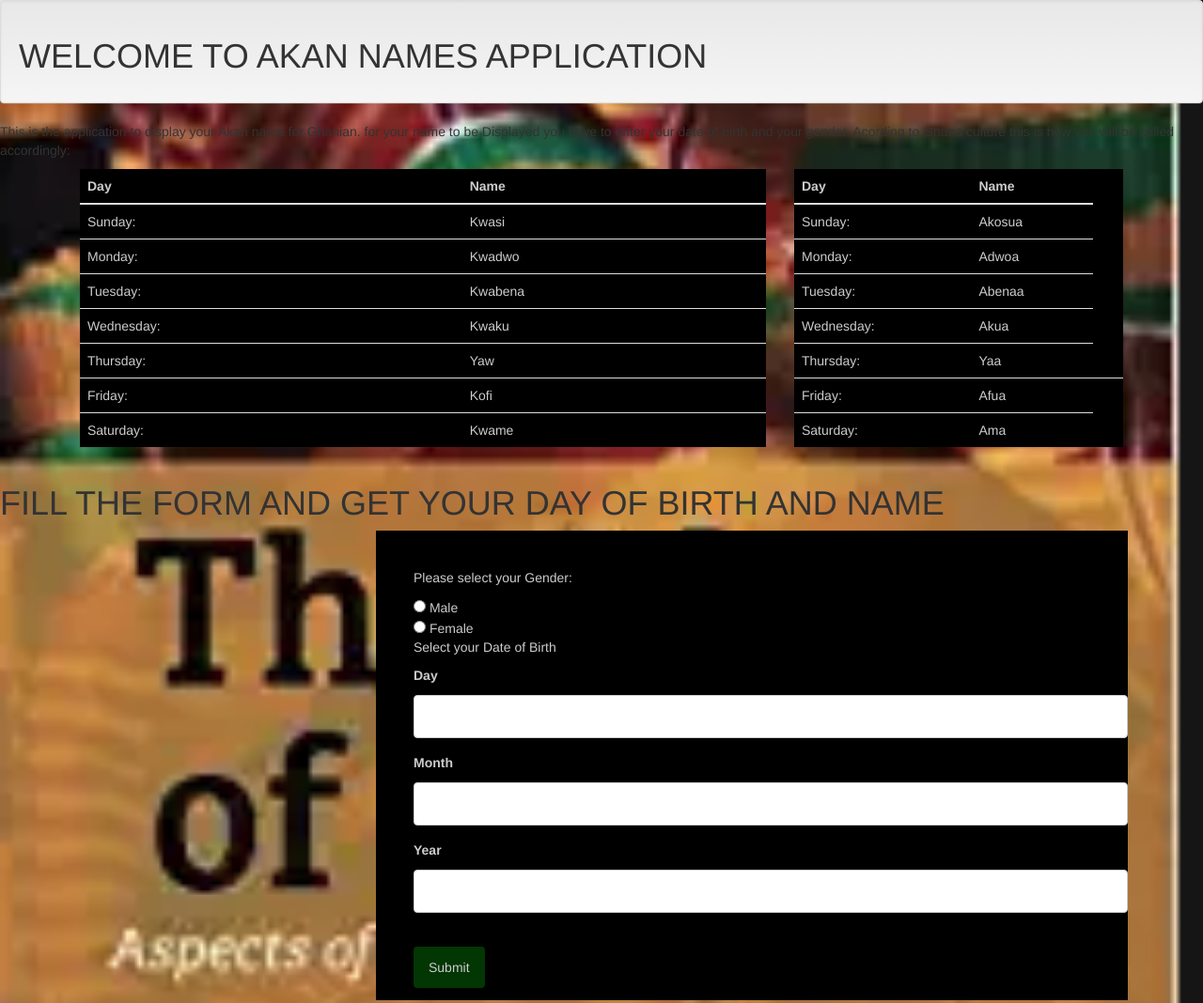
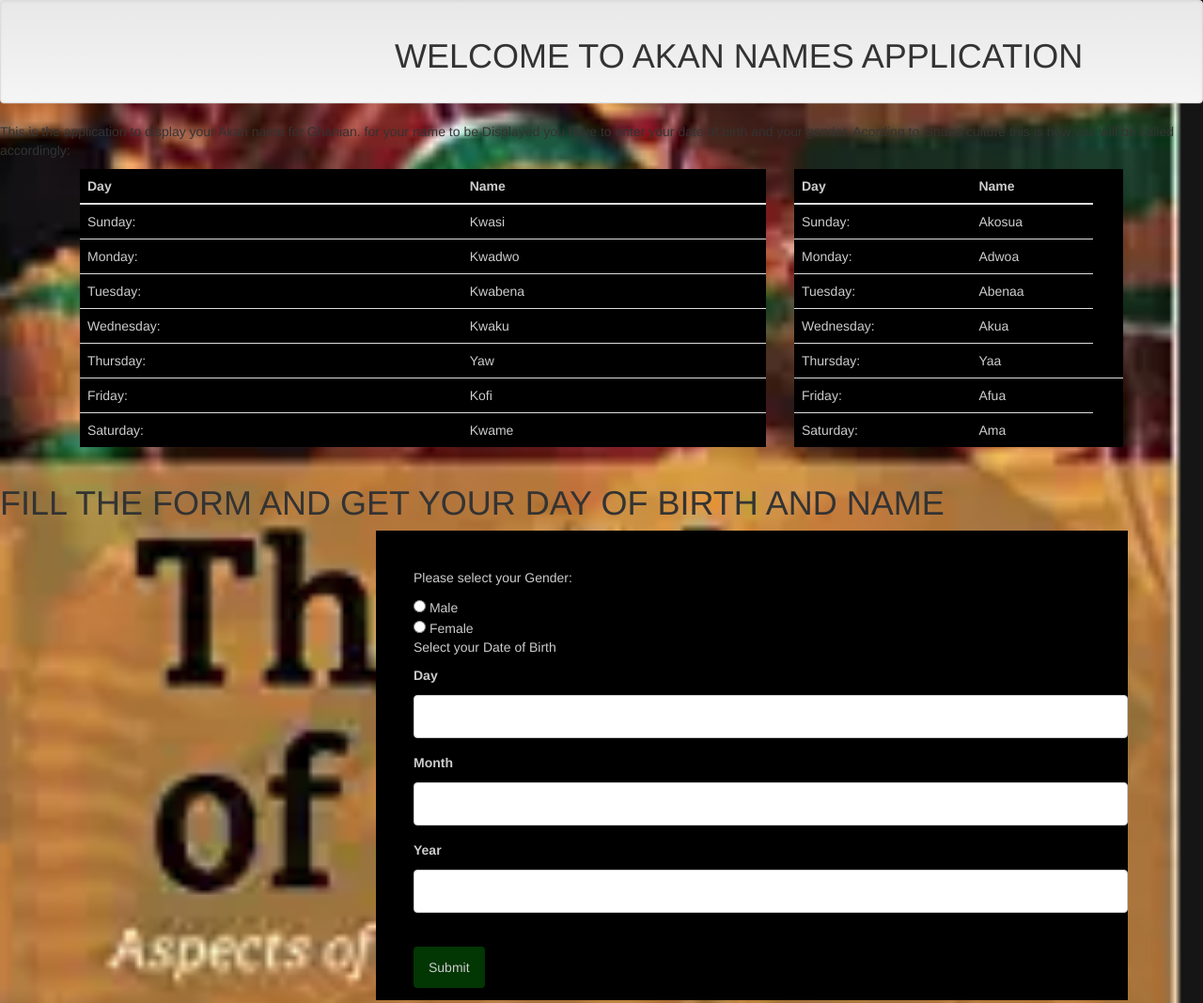
Before and after one commit to laetitia123/Akan-Name, a plain HTML site: page index.html in a window 1280 px wide. Shown: the top 1068 px of the page at 94% size. Drawn offline with nearby package versions, Linux system fonts and the light colour scheme.

Commit message:
heading is given a margin left

```diff
--- a/index.html
+++ b/index.html
@@ -17,7 +17,7 @@
 
     <div class="well">
 
-      <h1 .bg-primary>WELCOME TO AKAN NAMES APPLICATION</h1>
+      <h1 style="margin-left:400px;">WELCOME TO AKAN NAMES APPLICATION</h1>
     </div>
       <p>This is the application to display your Akan name for Ghanian.
         for your name to be Displayed you have to enter your date of birth and your gender.
```
